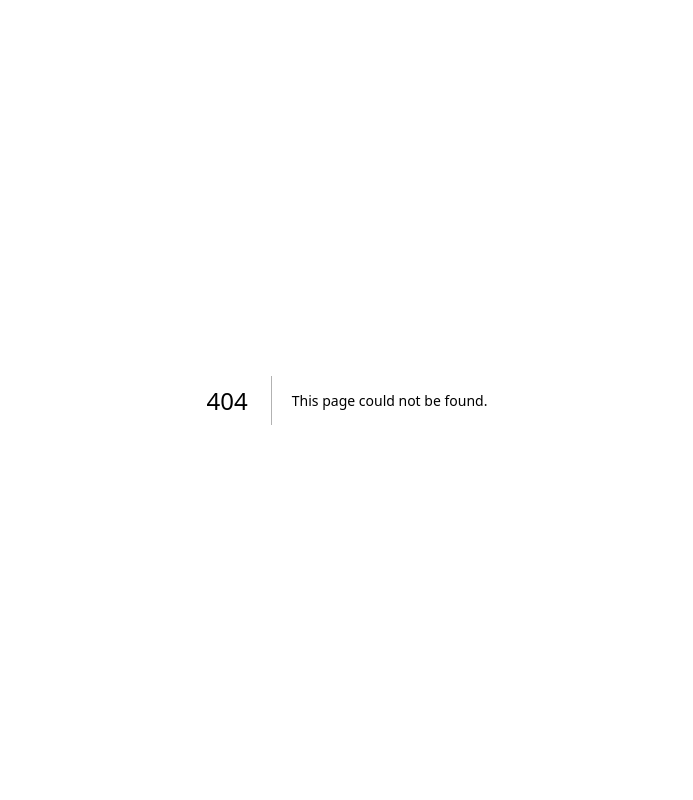
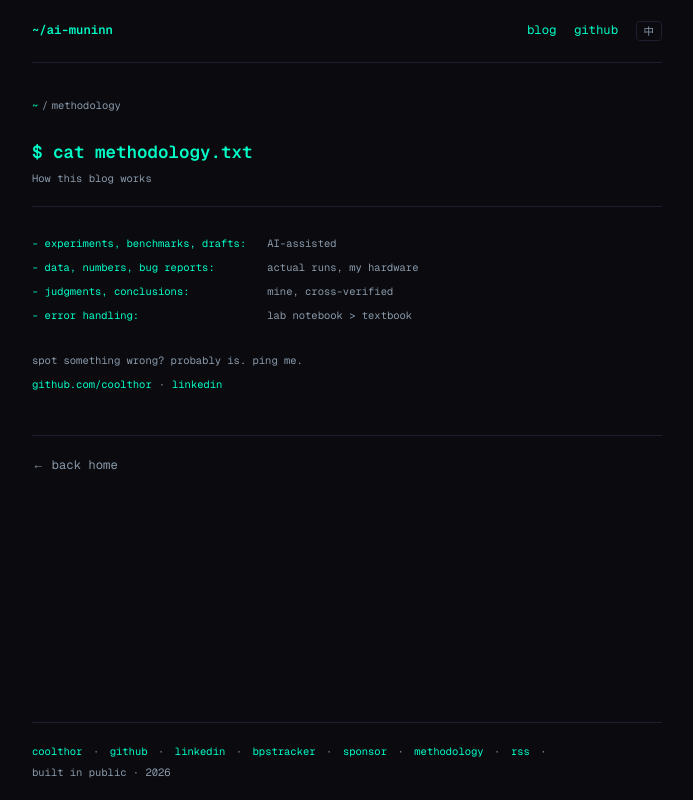
Before and after one commit to coolthor/ai-muninn, a Next.js app: page /en/methodology in a window 1280 px wide. Before the commit this address had no page. Shown: the whole page, without its empty margins (293-986 px from the left). Built offline with nearby package versions, Linux system fonts and the light colour scheme.

Commit message:
feat: add methodology page + footer link

```diff
--- a/app/[locale]/layout.tsx
+++ b/app/[locale]/layout.tsx
@@ -61,7 +61,7 @@ export default async function LocaleLayout({
 
           <main className="flex-1 py-10">{children}</main>
 
-          <footer className="py-6 border-t text-xs flex items-center gap-3" style={{ borderColor: 'var(--border)', color: 'var(--text-dim)' }}>
+          <footer className="py-6 border-t text-xs flex flex-wrap items-center gap-x-3 gap-y-2" style={{ borderColor: 'var(--border)', color: 'var(--text-dim)' }}>
             <span style={{ color: 'var(--cyan)' }}>coolthor</span>
             <span>·</span>
             <a href="https://github.com/coolthor" target="_blank" rel="noopener noreferrer" className="hover:text-[var(--cyan)] transition-colors">github</a>
@@ -72,9 +72,11 @@ export default async function LocaleLayout({
             <span>·</span>
             <a href="https://ko-fi.com/coolthor" target="_blank" rel="noopener noreferrer" className="hover:text-[var(--cyan)] transition-colors">sponsor</a>
             <span>·</span>
+            <Link href={`/${locale}/methodology`} className="hover:text-[var(--cyan)] transition-colors">methodology</Link>
+            <span>·</span>
             <a href={`/${locale}/feed.xml`} className="hover:text-[var(--cyan)] transition-colors">rss</a>
             <span>·</span>
-            <span>built in public · {new Date().getFullYear()}</span>
+            <span className="whitespace-nowrap">built in public · {new Date().getFullYear()}</span>
           </footer>
         </div>
     </>
--- /dev/null
+++ b/app/[locale]/methodology/page.tsx
@@ -0,0 +1,132 @@
+import { notFound } from 'next/navigation'
+import Link from 'next/link'
+import type { Metadata } from 'next'
+import { routing } from '@/i18n/routing'
+
+const BASE_URL = 'https://ai-muninn.com'
+
+type Locale = (typeof routing.locales)[number]
+
+export function generateStaticParams() {
+  return routing.locales.map(locale => ({ locale }))
+}
+
+export async function generateMetadata({
+  params,
+}: {
+  params: Promise<{ locale: string }>
+}): Promise<Metadata> {
+  const { locale } = await params
+  const isZh = locale === 'zh-TW'
+  const url = `${BASE_URL}/${locale}/methodology`
+
+  return {
+    title: isZh ? '寫作方法論' : 'Methodology',
+    description: isZh
+      ? 'ai-muninn 的寫作方法論：AI 協助產出、實機驗證、邀請指正。'
+      : 'How this blog works — AI-assisted drafts, hand-verified data, lab-notebook mode.',
+    alternates: {
+      canonical: url,
+      languages: {
+        'x-default': `${BASE_URL}/en/methodology`,
+        'en': `${BASE_URL}/en/methodology`,
+        'zh-TW': `${BASE_URL}/zh-TW/methodology`,
+      },
+    },
+    openGraph: {
+      title: isZh ? '寫作方法論 — ai-muninn' : 'Methodology — ai-muninn',
+      url,
+      type: 'article',
+      locale: isZh ? 'zh_TW' : 'en_US',
+    },
+  }
+}
+
+export default async function MethodologyPage({
+  params,
+}: {
+  params: Promise<{ locale: string }>
+}) {
+  const { locale } = await params
+  const l = locale as Locale
+  if (!routing.locales.includes(l)) notFound()
+  const isZh = l === 'zh-TW'
+
+  const rows: [string, string][] = isZh
+    ? [
+        ['實驗、benchmark、初稿', 'AI 協助產出'],
+        ['數據、數字、bug 紀錄', '實機跑、我的硬體'],
+        ['判斷、結論', '我自己，交叉驗證'],
+        ['錯誤處理', 'lab notebook > textbook'],
+      ]
+    : [
+        ['experiments, benchmarks, drafts', 'AI-assisted'],
+        ['data, numbers, bug reports', 'actual runs, my hardware'],
+        ['judgments, conclusions', 'mine, cross-verified'],
+        ['error handling', 'lab notebook > textbook'],
+      ]
+
+  return (
+    <article>
+      {/* breadcrumb */}
+      <div className="mb-8 text-xs" style={{ color: 'var(--text-dim)' }}>
+        <Link href={`/${l}`} className="hover:text-[var(--cyan)] transition-colors">~</Link>
+        <span className="mx-1">/</span>
+        <span>methodology</span>
+      </div>
+
+      {/* header */}
+      <header className="mb-8 pb-6 border-b" style={{ borderColor: 'var(--border)' }}>
+        <h1 className="text-xl font-semibold leading-snug mb-2 font-mono" style={{ color: 'var(--cyan)' }}>
+          $ cat methodology.txt
+        </h1>
+        <p className="text-xs" style={{ color: 'var(--text-dim)' }}>
+          {isZh ? '這個 blog 是怎麼寫的' : 'How this blog works'}
+        </p>
+      </header>
+
+      {/* terminal block */}
+      <div className="font-mono text-xs leading-relaxed">
+        <div className="grid grid-cols-[auto_1fr] gap-x-6 gap-y-2">
+          {rows.map(([label, value], i) => (
+            <div key={i} className="contents">
+              <div style={{ color: 'var(--cyan)' }}>- {label}:</div>
+              <div style={{ color: 'var(--text-dim)' }}>{value}</div>
+            </div>
+          ))}
+        </div>
+
+        <div className="mt-8" style={{ color: 'var(--text-dim)' }}>
+          {isZh ? '看到哪裡怪怪的？可能真的是錯的，幫我指正。' : 'spot something wrong? probably is. ping me.'}
+        </div>
+
+        <div className="mt-2 flex flex-wrap items-center gap-2" style={{ color: 'var(--text-dim)' }}>
+          <a
+            href="https://github.com/coolthor"
+            target="_blank"
+            rel="noopener noreferrer"
+            className="hover:text-[var(--cyan)] transition-colors"
+          >
+            github.com/coolthor
+          </a>
+          <span>·</span>
+          <a
+            href="https://www.linkedin.com/in/%E5%AD%90%E5%93%B2-%E6%9E%97-65300a9a/"
+            target="_blank"
+            rel="noopener noreferrer"
+            className="hover:text-[var(--cyan)] transition-colors"
+          >
+            linkedin
+          </a>
+        </div>
+      </div>
+
+      {/* footer nav */}
+      <div className="mt-12 pt-6 border-t text-sm" style={{ borderColor: 'var(--border)' }}>
+        <Link href={`/${l}`} style={{ color: 'var(--text-dim)' }} className="hover:text-[var(--cyan)] transition-colors">
+          {isZh ? '← 回首頁' : '← back home'}
+        </Link>
+      </div>
+    </article>
+  )
+}
--- a/app/sitemap.ts
+++ b/app/sitemap.ts
@@ -21,6 +21,12 @@ export default function sitemap(): MetadataRoute.Sitemap {
       changeFrequency: 'weekly',
       priority: 0.9,
     })
+    entries.push({
+      url: `${BASE_URL}/${locale}/methodology`,
+      lastModified: new Date(),
+      changeFrequency: 'monthly',
+      priority: 0.5,
+    })
   }
 
   // Blog posts
```
